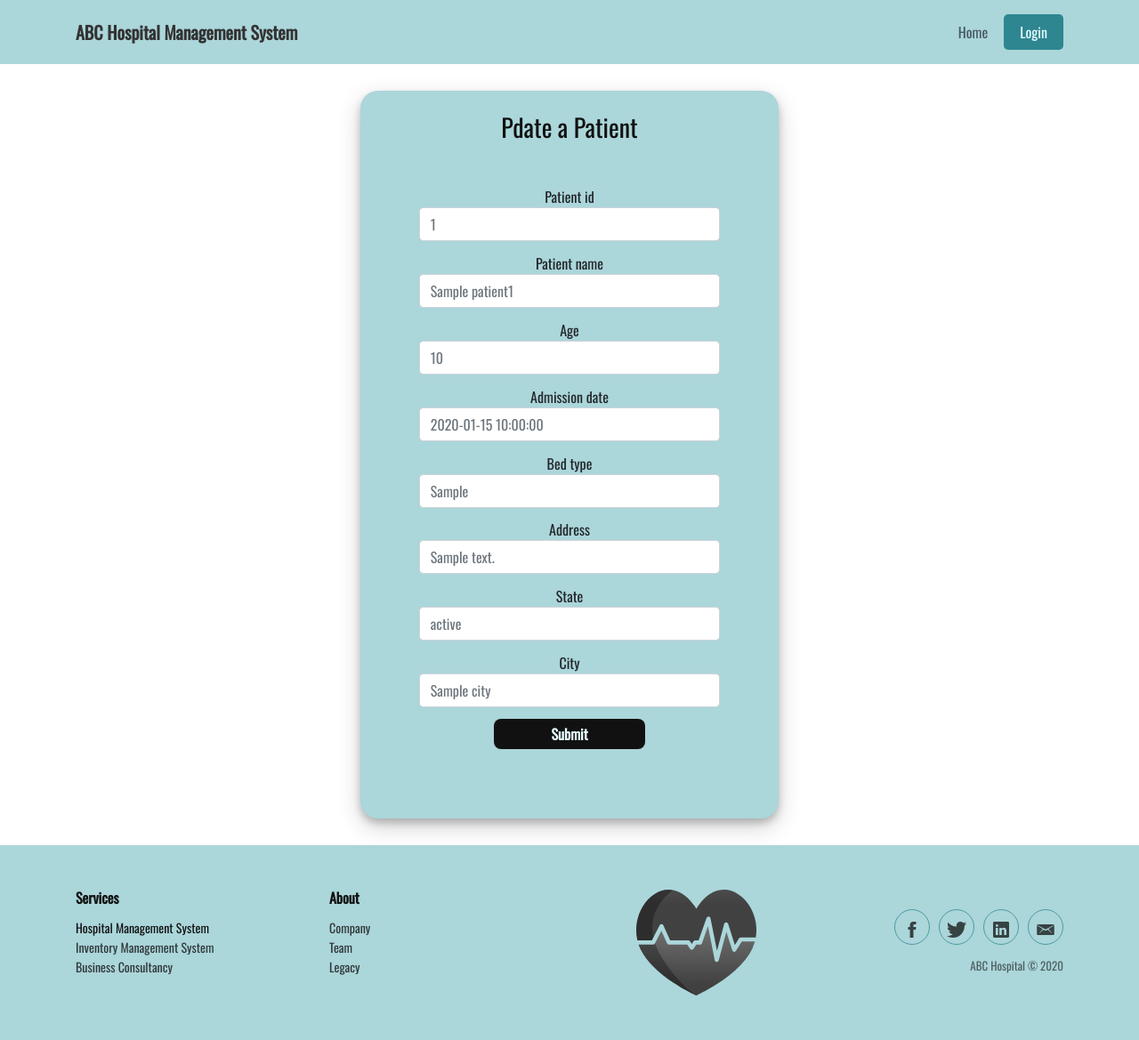
After one commit to ayushgd/hms, a Python web app: template templates/update_patient2.html in a window 1280 px wide. The commit adds this page. Shown: the whole page at 89% size. Run offline with Jinja, Linux system fonts and the light colour scheme; the template is opened without the code that fills it: most values are stand-ins (such as "Sample title", 1, 10 or a date in 2020); form fields are guessed from the names that the template uses; some libraries are stand-ins or nearby versions.

Commit message:
Update Patient

```diff
--- a/templates/update_patient.html
+++ b/templates/update_patient.html
@@ -8,7 +8,7 @@
 <div class="container login-container">
     <div>
         <div class="login-form-2 text-center">
-            <h3>Delete a Patient</h3>
+            <h3>Update a Patient</h3>
             <form name="patient" method="POST" action="/patient" id="form1" novalidate>
 
                 <div class="form-group">
--- /dev/null
+++ b/templates/update_patient2.html
@@ -0,0 +1,70 @@
+{% extends 'layout.html' %}
+
+{% block head %}
+<script src="../static/js/cities.js"></script>
+{% endblock %}
+
+{% block content %}
+<div class="container login-container">
+    <div>
+        <div class="login-form-2 text-center">
+            <h3>Pdate a Patient</h3>
+            <form name="patient" method="POST" action={{url_for('delete_patient2')}} id="form1" novalidate>
+                {{form.hidden_tag()}}
+
+                <div class="form-group">
+                    {%for patient1 in patient%}
+
+                    <label>Patient id</label>
+                    <input type="text" class="form-control" placeholder='{{patient1.id}}' />
+                </div>
+
+                <div class="form-group">
+                    <label>Patient name</label>
+                    <input type="text" class="form-control" placeholder='{{patient1.name}}' value=""/>
+                </div>
+                <div class="form-group">
+                    <label>Age</label>
+                    <input type="number" class="form-control" placeholder='{{patient1.age}}' value="" min="1"/>
+                </div>
+                <div class="form-group">
+                    <label>Admission date</label>
+                    <input name="doa" type="text" class="form-control" placeholder='{{patient1.admission_date}}' value=""/>
+                </div>
+                <div class="form-group">
+                    <label>Bed type</label>
+                    <input name="doa" type="text" class="form-control" placeholder='{{patient1.bed_type}}' value=""/>
+                </div>
+                <div class="form-group">
+                    <label>Address</label>
+                    <input type="text" class="form-control" placeholder='{{patient1.address}}' value=""/>
+                </div>
+                <div class="form-group">
+                    <label>State</label>
+                    <input type="text" class="form-control" placeholder='{{patient1.state}}' value=""/>
+                </div>
+                <div class="form-group">
+                        <label>City</label>
+                    <input type="text" class="form-control" placeholder='{{patient1.city}}' value=""/>
+                </div>
+                {% endfor %}
+                <div class="form-group">
+                    {{form.submit(class_="btnSubmit text-center",placeholder="delete")}}
+
+                </div>
+
+
+            </form>
+        </div>
+    </div>
+</div>
+{% endblock %}
+
+{% block script %}
+<script>
+    function Reset() {
+      document.getElementById("form1").reset();
+    }
+</script>
+<script language="javascript">print_state("sts");</script>
+{% endblock %}
```
